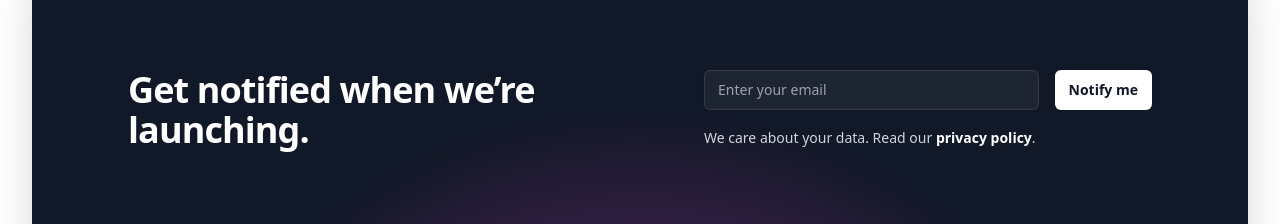
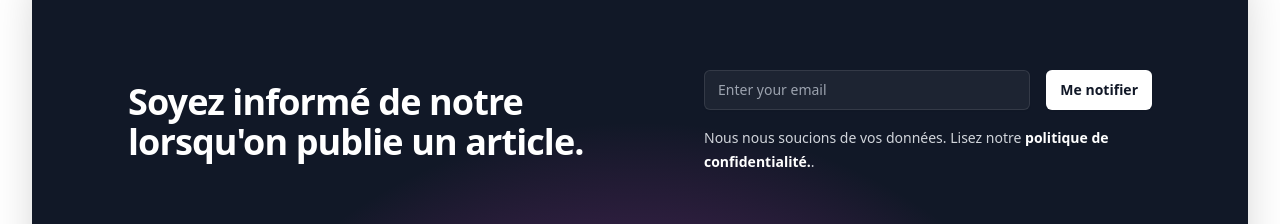
Before and after one commit to tcisse/next-blog, a Next.js app: page / in a window 1280 px wide. Shown: the part 1705-1929 px from the top of the page. Built offline with nearby package versions, Linux system fonts and the light colour scheme.

Commit message:
- update component content

```diff
--- a/src/pages/components/Newsletter.jsx
+++ b/src/pages/components/Newsletter.jsx
@@ -1,17 +1,18 @@
+/* eslint-disable react/no-unescaped-entities */
 import React from "react";
 
 export default function Newsletter() {
   return (
-    <div class="bg-white py-16 sm:py-24">
+    <div class="bg-white py-16 md:py-24">
       <div class="mx-auto max-w-7xl px-6 md:px-8">
         <div class="relative isolate flex flex-col gap-10 overflow-hidden bg-gray-900 px-6 py-24 shadow-2xl sm:rounded-3xl sm:px-24 xl:flex-row xl:items-center xl:py-32">
           <h2 class="max-w-2xl text-3xl font-bold tracking-tight text-white sm:text-4xl xl:max-w-none xl:flex-auto">
-            Get notified when we’re launching.
+            Soyez informé de notre lorsqu'on publie un article.
           </h2>
           <form class="w-full max-w-md">
             <div class="flex gap-x-4">
               <label for="email-address" class="sr-only">
-                Email address
+                Entrer votre email
               </label>
               <input
                 id="email-address"
@@ -26,13 +27,13 @@ export default function Newsletter() {
                 type="submit"
                 class="flex-none rounded-md bg-white py-2.5 px-3.5 text-sm font-semibold text-gray-900 shadow-sm hover:bg-gray-100 focus-visible:outline focus-visible:outline-2 focus-visible:outline-offset-2 focus-visible:outline-white"
               >
-                Notify me
+                Me notifier
               </button>
             </div>
             <p class="mt-4 text-sm leading-6 text-gray-300">
-              We care about your data. Read our{" "}
+              Nous nous soucions de vos données. Lisez notre{" "}
               <a href="#" class="font-semibold text-white">
-                privacy&nbsp;policy
+                politique de confidentialité.
               </a>
               .
             </p>
```
